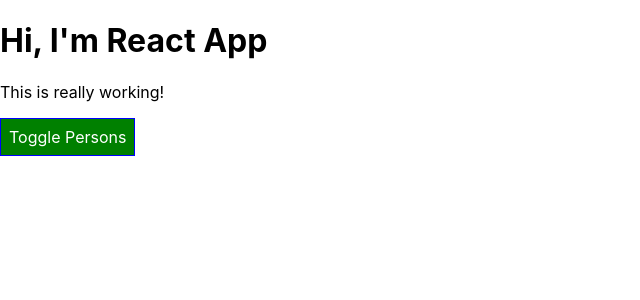
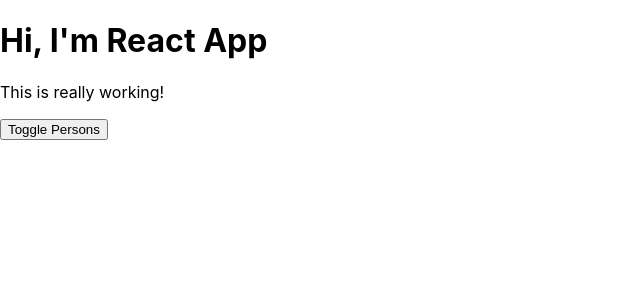
Before and after one commit to JaaKto/Playground, a React app: page / in a window 1280 px wide. Shown: the top 300 px of the page, without its empty margins (0-640 px from the left). Built offline with nearby package versions, Linux system fonts and the light colour scheme.

Commit message:
added some other styles

```diff
--- a/src/App.css
+++ b/src/App.css
@@ -9,3 +9,26 @@
 .bold {
   font-weight: bold;
 }
+
+.App button {
+  background-color: green;
+  color: white;
+  font: inherit;
+  border: 1px solid blue;
+  padding: 8px;
+  cursor: pointer;
+}
+
+.App button:hover {
+  background-color: lightgreen;
+  color: black;
+}
+
+.App button.Red {
+  background-color: red;
+}
+
+.App button.Red:hover {
+  background-color: salmon;
+  color: black;
+}
--- a/src/App.js
+++ b/src/App.js
@@ -44,16 +44,8 @@
   }
 
   render() {
-    const style = {
-      backgroundColor: 'green',
-      color: 'white',
-      font: 'inherit',
-      border: '1px solid blue',
-      padding: '8px',
-      cursor: 'pointer'
-    };
-
     let persons = null;
+    let btnClass = '';
 
     if (this.state.showPersons) {
       persons = (
@@ -68,7 +60,8 @@
           })}
         </div>
       );
-      style.backgroundColor = 'red';
+
+      btnClass = classes.Red;
     }
 
     const AssignedClasses = [];
@@ -84,7 +77,7 @@
         <h1>Hi, I'm React App</h1>
         <p className={AssignedClasses.join(' ')}>This is really working!</p>
         <button
-        style={style}
+        className={btnClass}
         onClick={this.togglePersonsHandler}>Toggle Persons</button>
         {persons}
       </div>
--- a/src/Person/Person.css
+++ b/src/Person/Person.css
@@ -6,3 +6,9 @@
   padding: 16px;
   text-align: center;
 }
+
+@media (min-width: 500px) {
+  .Person {
+    width: 450px;
+  }
+}
```
